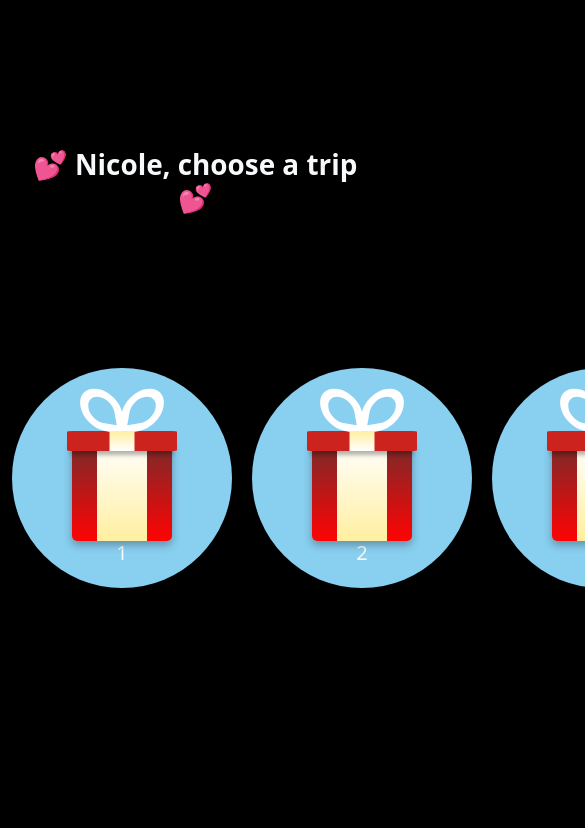
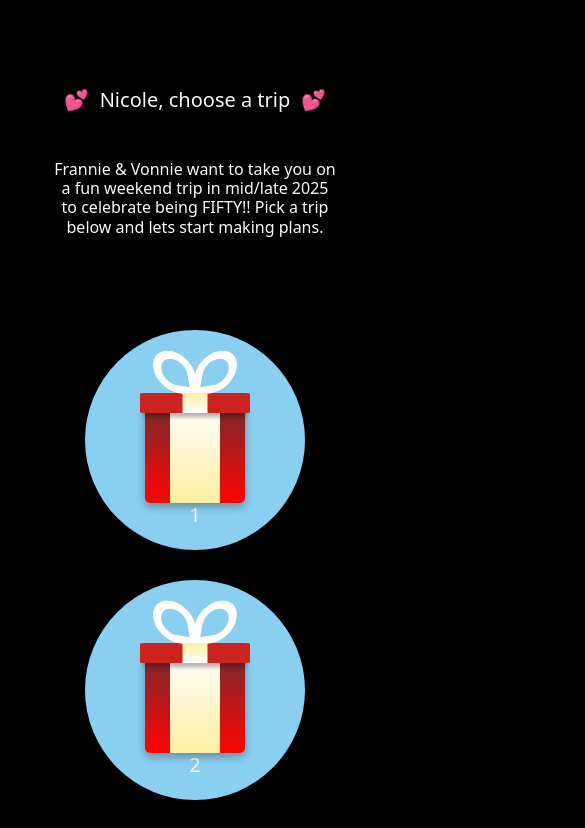
Before and after one commit to fkaltman/nicole50, a plain HTML site: page index.html in a window 390 px wide. Shown: the top 828 px of the page, 585 px wide, since content can reach past the window. Drawn offline with nearby package versions, Linux system fonts and the light colour scheme.

Commit message:
she likes to kickgit add .

```diff
--- a/index.html
+++ b/index.html
@@ -5,6 +5,8 @@
     <link rel="stylesheet" type="text/css" href="styles.css">
     <link href="https://cdn.jsdelivr.net/npm/bootstrap@5.3.3/dist/css/bootstrap.min.css" rel="stylesheet" integrity="sha384-QWTKZyjpPEjISv5WaRU9OFeRpok6YctnYmDr5pNlyT2bRjXh0JMhjY6hW+ALEwIH" crossorigin="anonymous">
     <script type="text/javascript" src="script.js"></script>
+    <link rel="icon" type="image/png" href="assets/icons8-present-papercut-32.png">
+
     <title>HBD Nicole</title>
   </head>
   <body>
@@ -12,8 +14,9 @@
       <div class="row">
         <div class="col-12">
           <h1 class="text-center text-light my-5">
-            <strong>&#128149; Nicole, choose a trip &#128149;</strong>
+            &#128149;&nbsp;&nbsp;Nicole, choose a trip&nbsp;&nbsp;&#128149;
           </h1>
+          <h4 class="text-center text-light">Frannie & Vonnie want to take you on a fun weekend trip in mid/late 2025 to celebrate being FIFTY!! Pick a trip below and lets start making plans.</h4>
         </div>
         <div class="col-12 d-flex justify-content-evenly gift-row">
           <div class="box">
@@ -21,7 +24,7 @@
               <img
                 class="img"
                 onclick="toggleActive(this)"
-                src="https://bitbucket.biscrum.com/users/zhiheng.chen_boehringer-ingelheim.com/repos/mlm-picture/raw/1.png?at=refs%2Fheads%2Fmaster"
+                src="assets/nyc.png"
               />
               <div class="box-lid">
                 <div class="box-bowtie"></div>
@@ -34,7 +37,7 @@
               <img
                 class="img"
                 onclick="toggleActive(this)"
-                src="https://github.com/winterfell1109/mlm_picture/blob/ea34c6014ce4c27a98572e43a268a26ef9f15719/1.png?raw=true"
+                src="assets/austin.png"
               />
               <div class="box-lid">
                 <div class="box-bowtie"></div>
@@ -44,7 +47,7 @@
           </div>
           <div class="box">
             <div class="box-body">
-              <img class="img" src="https://via.placeholder.com/150" />
+              <img class="img" src="assets/wildcard.png" />
               <div class="box-lid">
                 <div class="box-bowtie"></div>
               </div>
--- a/styles.css
+++ b/styles.css
@@ -3,18 +3,49 @@ body {
   }
 
   h1 {
-    padding-top: 100px;
+    padding-top: 80px;
+    padding-bottom: 0px;
+    font-size: 30px !important;
+  }
+
+  h4{
+    margin-top: 10px;
+    padding: 0px 200px 120px;
+    font-size: 18px !important;
   }
 
   .gift-row {
-    margin-left: -80px;
-    padding-top: 100px;
+    /* margin-left: -80px; */
+    padding: 100px auto 0px;
+  }
+
+  @media (max-width: 1000px) {
+    .gift-row {
+      display: flex;
+      flex-flow: column;
+      padding-top: 100px;
+    }
+
+    h1 {
+      font-size: 20px !important;
+      padding-top: 40px;
+    }
+
+    h4 {
+      padding: 0px 40px;
+      font-size: 16px !important;
+    }
+
+    .box {
+      margin: 0 auto 160px;
+    }
   }
 
   .box {
     position: relative;
-    margin-left: 140px;
-    margin-top: 20px;
+    margin: 0 auto 60px;
+    /* margin-left: 140px; */
+    /* margin-top: 20px; */
   }
 
   .box::before {
```
Also changed, not shown: assets/austin.png (added), assets/icons8-party-32.png (added), assets/icons8-present-papercut-32.png (added), assets/nyc.png (added), assets/wildcard.png (added), icons8-party-32.png (added), web/icons8-present-papercut-16.png (added), web/icons8-present-papercut-32.png (added), 1 other file.
